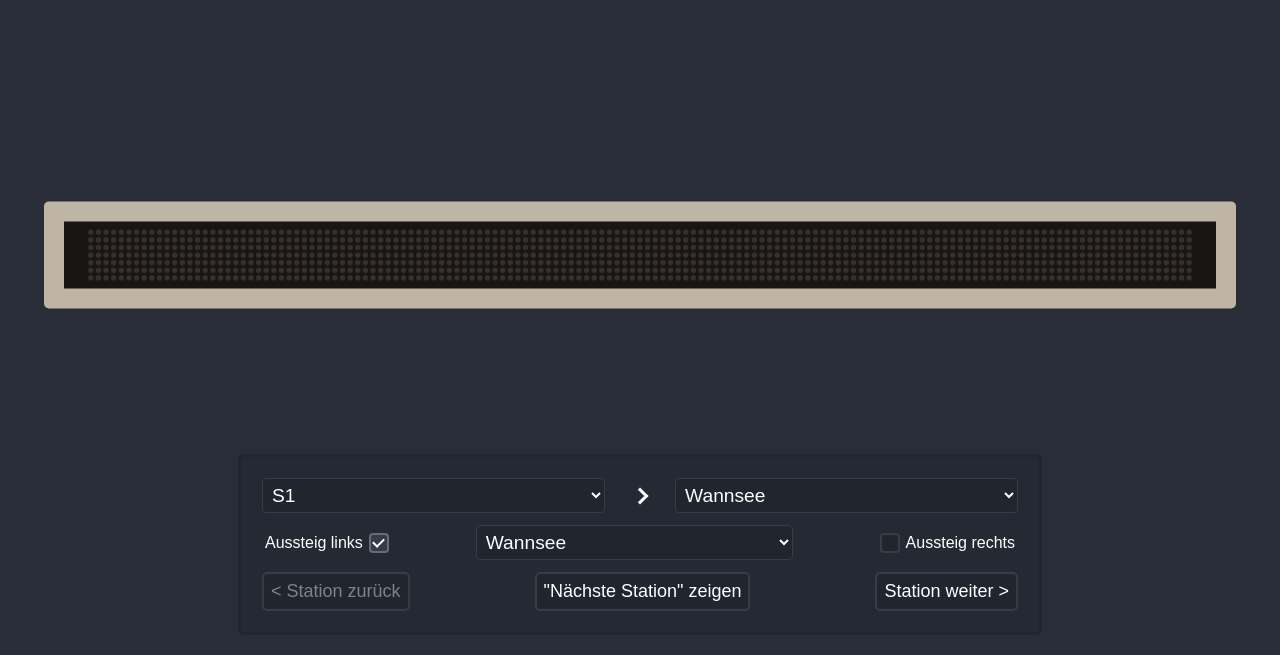
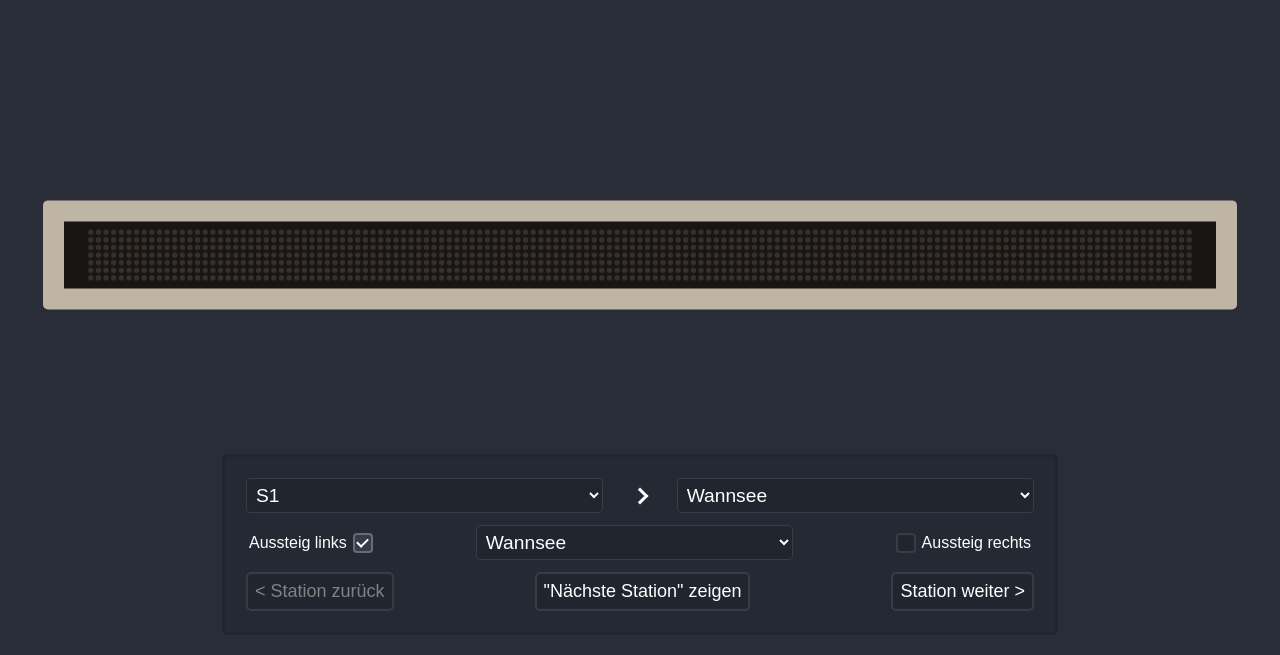
Before and after one commit to bxsti-dev/Br481-Innenanzeige-Simulator, a Flask app: page / in a window 1280 px wide. Shown: the part 145-800 px from the top of the page. Run offline with Flask 3, Linux system fonts and the light colour scheme.

Commit message:
better responsive design/scaling

```diff
--- a/static/main.js
+++ b/static/main.js
@@ -16,7 +16,6 @@ window.addEventListener("load", async function() {
     var matrix_height = pixel_space * 7;
 
     matrix.style = "height: " + matrix_height + "px"; // set matrix height
-
     canvas.width = matrix.clientWidth;                // set canvas width
     canvas.height = (matrix.clientWidth / 145) * 7;   // set canvas height
 
@@ -41,6 +40,14 @@ window.addEventListener("load", async function() {
     function draw(){
         if(canvas.getContext){
             const ctx = canvas.getContext("2d");
+
+            pixel_space = matrix.clientWidth / 145;
+            matrix_height = pixel_space * 7;
+
+            matrix.style = "height: " + matrix_height + "px"; // update matrix height
+            canvas.width = matrix.clientWidth;                // update canvas width
+            canvas.height = matrix_height;                    // update canvas height
+
             ctx.clearRect(0, 0, canvas.width, canvas.height);
 
             for(var y = 0;y<7;y++){
--- a/static/style.css
+++ b/static/style.css
@@ -4,19 +4,19 @@ body {
 
 /**************************************/
 
-#matrix_frame { /*fix mobile responsive*/
+#matrix_frame {
     position: absolute;
     top:50%;
     left:50%;
     transform: translate(-50%, -50%);
 
-    width: 90%;
+    width: min(2600px,90%);
 
     background-color: #191514;
 
     border-color: #beb5a4;
     border-style: solid;
-    border-width: 20px;
+    border-width: 1.7vw;
     border-radius: 5px;
 }
 
@@ -30,18 +30,16 @@ body {
 /**************************************/
 
 #control_box {
-    position: absolute;
+    position: fixed;
     bottom: 20px;
 
-    width: 60%; /*fix mobile responsive*/
+    width: min(800px,95%);
 
     left:50%;
     transform: translateX(-50%);
 
     display: flex;
     flex-direction: column;
-    /* justify-content: center;
-    align-items: center; */
 
     background-color: #252933;
     padding: 15px;
@@ -68,8 +66,8 @@ body {
 #current_box{
     display: flex;
     flex-direction: row;
+    align-items: center;
     justify-content: space-between;
-    align-items: center;
 }
 
 #modes_box {
@@ -106,6 +104,15 @@ select {
     font-size: larger;
 
     padding: 5px;
+
+    min-width: 0;
+    flex-shrink: 1;
+}
+
+#current_box {
+    display: flex;
+    flex-direction: row;
+    align-items: center;
 }
 
 .checkbox_wrapper{
```
